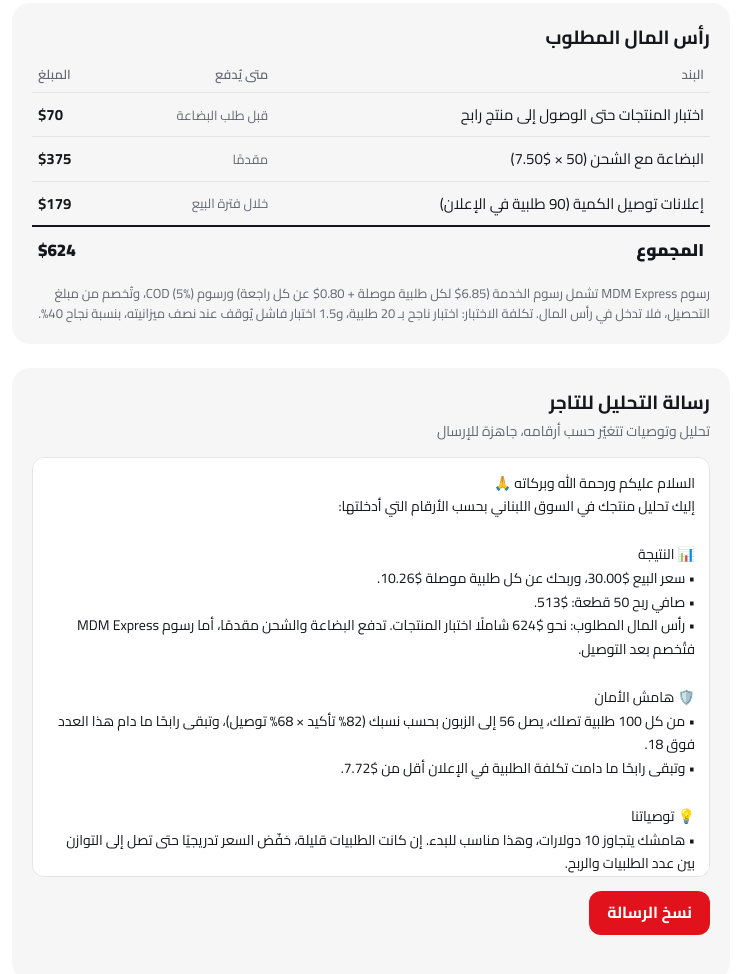
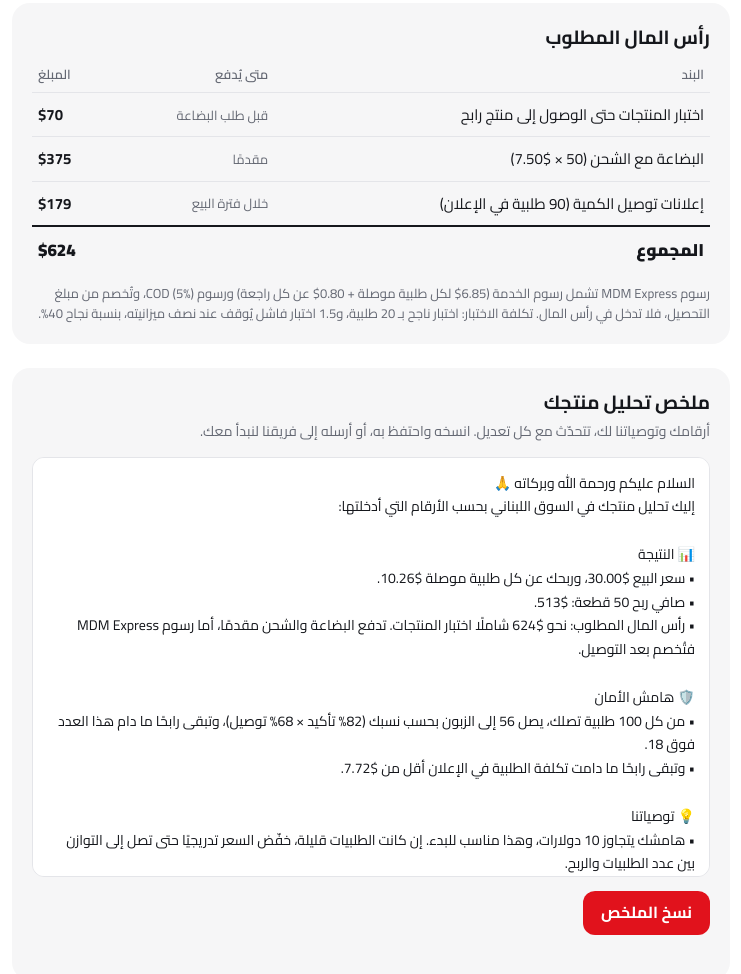
Before and after one commit to tarekdriouch00-prog/mdm-lebanon-calculator, a plain HTML site: page index.html in a window 1280 px wide. Shown: the part 2584-3558 px from the top of the page, without its empty margins (72-813 px from the left). Drawn offline with Linux system fonts and the light colour scheme.

Commit message:
Add files via upload

```diff
--- a/index.html
+++ b/index.html
@@ -160,10 +160,10 @@ tr.mid td{font-weight:700;background:light-dark(#eef0f3,#22252b)}
     </div>
 
     <div class="card">
-      <h2>رسالة التحليل للتاجر</h2>
-      <p class="sub">تحليل وتوصيات تتغيّر حسب أرقامه، جاهزة للإرسال</p>
+      <h2>ملخص تحليل منتجك</h2>
+      <p class="sub">أرقامك وتوصياتنا لك، تتحدّث مع كل تعديل. انسخه واحتفظ به، أو أرسله إلى فريقنا لنبدأ معك.</p>
       <div class="msgbox" id="msgbox"></div>
-      <div class="row"><button class="btn" id="copy" type="button">نسخ الرسالة</button></div>
+      <div class="row"><button class="btn" id="copy" type="button">نسخ الملخص</button></div>
       <div class="msg" id="msg" aria-live="polite"></div>
     </div>
   </section>
@@ -362,7 +362,7 @@ const ro=new ResizeObserver(draw);ro.observe(svg);
 prodFields.forEach(k=>$(k).addEventListener('input',()=>{applyScenario();render()}));
 $('test').addEventListener('change',render);
 document.querySelectorAll('#presets button').forEach(b=>b.addEventListener('click',()=>setPreset(b.dataset.p)));
-$('copy').addEventListener('click',()=>{navigator.clipboard.writeText($('msgbox').textContent).then(()=>{$('msg').textContent='تم نسخ الرسالة، الصقها في المحادثة مع التاجر.'}).catch(()=>{$('msg').textContent='تعذّر النسخ التلقائي، حدّد النص في المربع وانسخه يدويًا.'})});
+$('copy').addEventListener('click',()=>{navigator.clipboard.writeText($('msgbox').textContent).then(()=>{$('msg').textContent='تم نسخ الملخص، يمكنك إرساله إلى فريقنا على واتساب.'}).catch(()=>{$('msg').textContent='تعذّر النسخ التلقائي، حدّد النص في المربع وانسخه يدويًا.'})});
 $('themeBtn').addEventListener('click',()=>setTheme(curTheme()==='dark'?'light':'dark'));
 sysDark.addEventListener('change',()=>{if(!document.documentElement.dataset.theme){paintThemeBtn();render()}});
 paintThemeBtn();
```
